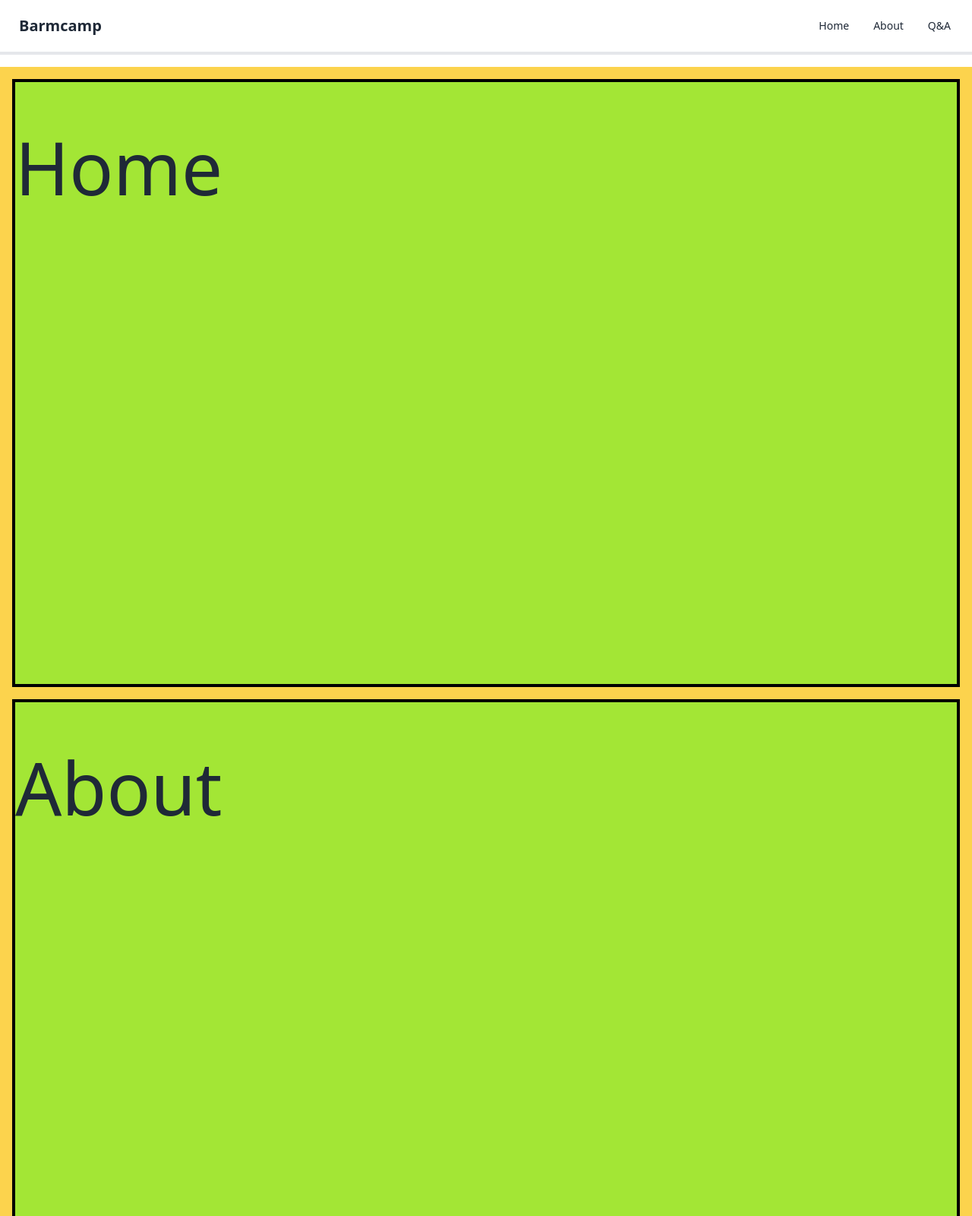
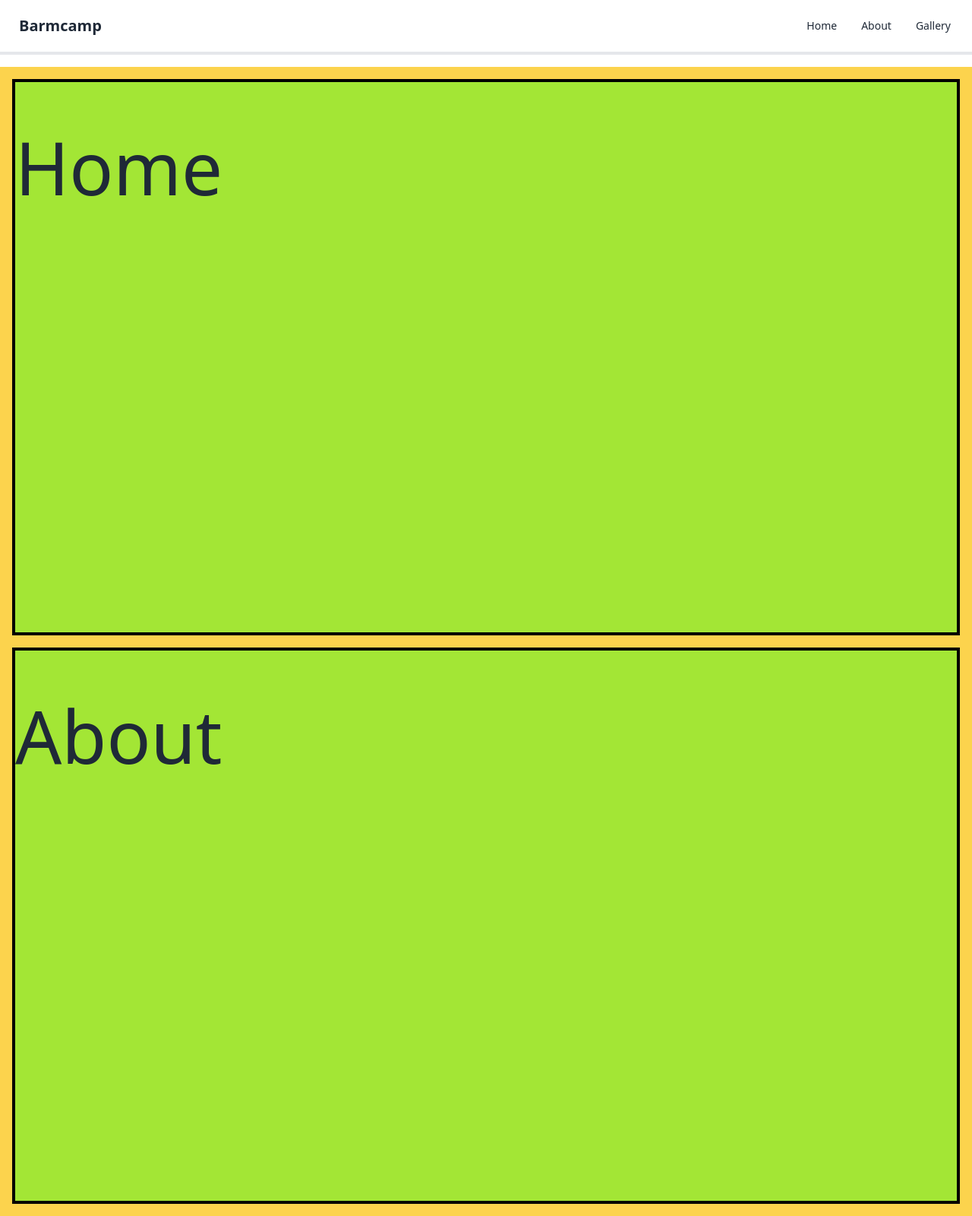
Before and after one commit to tophbeifong123/Barcamp9, a website: page index.html in a window 1280 px wide. Shown: the top 1600 px of the page at 76% size. Drawn offline with nearby package versions, Linux system fonts and the light colour scheme.

Commit message:
'update_template'

```diff
--- a/index.html
+++ b/index.html
@@ -13,7 +13,7 @@
     </style>
 </head>
 <body>
-    <div class="navbar bg-base-100 sticky top-0 border-b-4"">
+    <div class="navbar bg-base-100 sticky top-0 border-b-4 z-50">
         <div class="flex-1">
           <a href="#" class="btn btn-ghost text-xl">Barmcamp</a>
         </div>
@@ -21,15 +21,35 @@
           <ul class="menu menu-horizontal px-1">
             <li><a href="#Home">Home</a></li>
             <li><a href="#About">About</a></li>
-            <li><a href="#Q&A">Q&A</a></li>
+            <li><a href="#Gallery">Gallery</a></li>
           </ul>
         </div>
     </div>
-    </header>
     <main class="container bg-amber-300 mx-auto p-4 mt-4 mb-4 grid gap-4">
-        <div class="text-8xl bg-lime-400 h-[800px] w-full py-16 border-black border-4" id="Home">Home</div>
-        <div class="text-8xl bg-lime-400 h-[800px] w-full py-16 border-black border-4" id="About">About</div>
-        <div class="text-8xl bg-lime-400 h-[800px] w-full py-16 border-black border-4" id="Q&A">Q&A</div>
+        <div class="bg-lime-400 w-full py-16 border-black border-4" id="Home">
+          <div class="text-8xl">Home</div>
+          <div class="h-[500px]">
+
+          </div>
+        </div>
+        <div class="bg-lime-400 w-full py-16 border-black border-4" id="About">
+          <div class="text-8xl">About</div>
+          <div class="h-[500px]">
+
+          </div>
+        </div>
+        <div class="bg-lime-400 w-full py-16 border-black border-4 container mx-auto px-4" id="Timeline">
+          <div class="text-8xl">Timeline</div>
+          <div class="h-[500px]">
+
+          </div>
+        </div>
+        <div class="bg-lime-400 w-full py-16 border-black border-4" id="Gallery">
+          <div class="text-8xl">Gallery</div>
+          <div class="h-[500px]">
+
+          </div>
+        </div>
     </main>
     <footer class="bg-blue-600 w-full h-10"></footer>
 </body>
```
